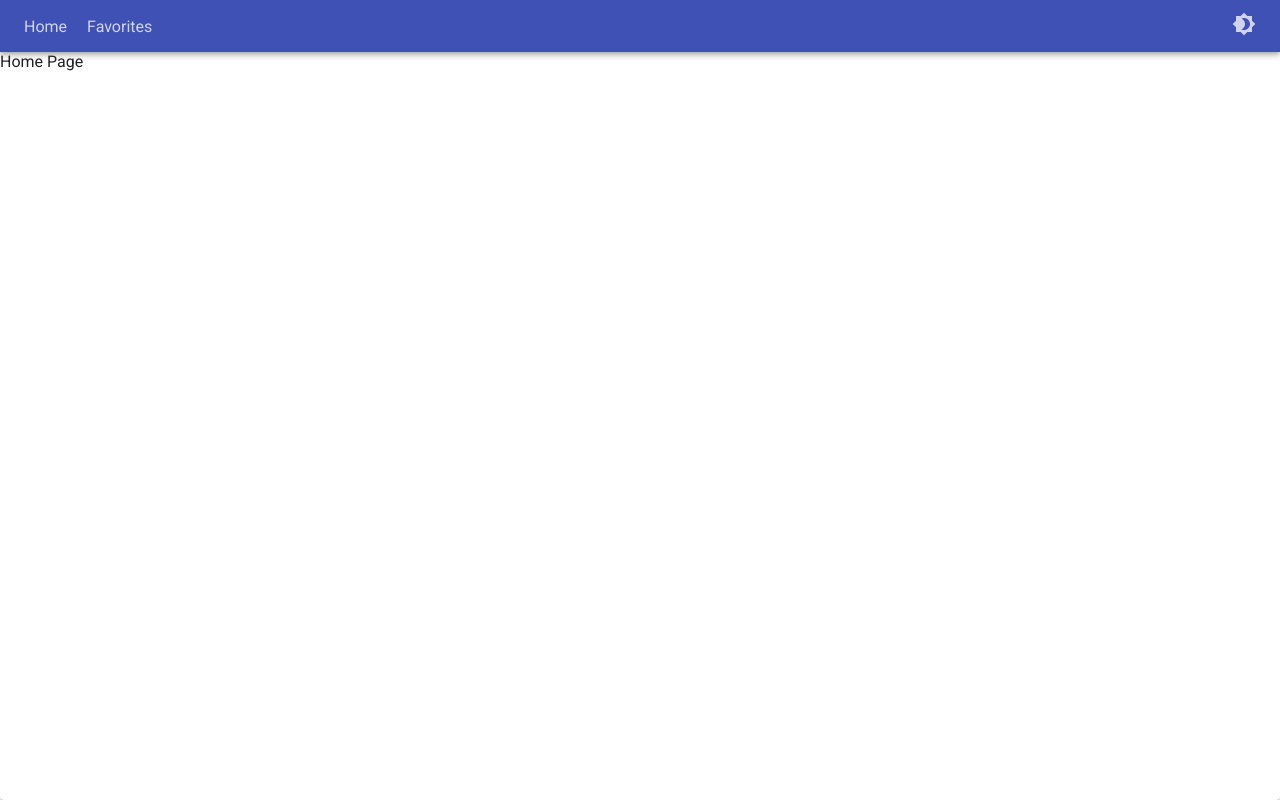
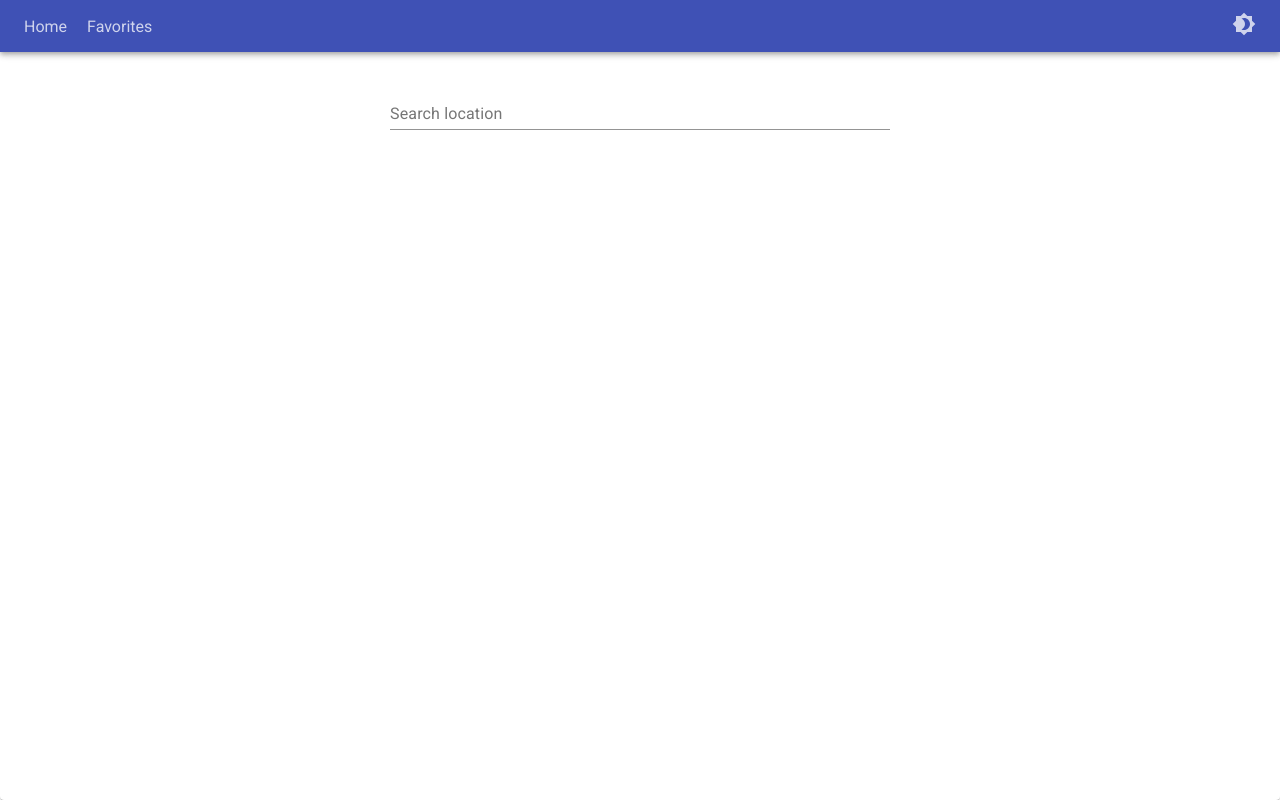
Before and after one commit to rzk666/Razi-Elbaz-9-11-20, a React (Create React App) app: page / in a window 1280 px wide. Built offline with nearby package versions, Linux system fonts and the light colour scheme.

Commit message:
[WIP] Added a the skeleton for the search /w throttling support

```diff
--- a/package.json
+++ b/package.json
@@ -5,6 +5,7 @@
   "dependencies": {
     "@material-ui/core": "^4.11.0",
     "@material-ui/icons": "^4.9.1",
+    "@material-ui/lab": "^4.0.0-alpha.56",
     "@testing-library/jest-dom": "^5.11.4",
     "@testing-library/react": "^11.1.0",
     "@testing-library/user-event": "^12.1.10",
@@ -19,6 +20,7 @@
     "redux-logger": "^3.0.6",
     "redux-thunk": "^2.3.0",
     "sass": "^1.29.0",
+    "underscore": "^1.11.0",
     "web-vitals": "^0.2.4"
   },
   "scripts": {
--- a/src/common/config.js
+++ b/src/common/config.js
@@ -11,7 +11,10 @@ const config = {
     protocol: SERVER_PROTOCOL,
   },
   api: {
-    url: `${SERVER_PROTOCOL}://${SERVER_HOST}/`,
+    url: `${SERVER_PROTOCOL}://${SERVER_HOST}`,
+  },
+  credentials: {
+    weatherApi: 'q4KARGiRRhZ409UDQrU8gdQAOgsaHnpS',
   },
 };
 
--- /dev/null
+++ b/src/components/Home/WeatherSearch.jsx
@@ -0,0 +1,72 @@
+import React, { useCallback, useEffect, useState } from 'react';
+// Components
+import { Autocomplete } from '@material-ui/lab';
+import { TextField, CircularProgress } from '@material-ui/core';
+// Utils
+import HttpRequest from '../../utils/HttpRequest';
+import { throttle } from 'underscore';
+// Config
+import config from '../../common/config';
+// Styles
+import styles from './WeatherSearch.module.scss';
+
+const searchCities = (query) => HttpRequest()({
+  method: 'get',
+  // This is the url for production
+  // url: `${config.api.url}/locations/v1/cities/autocomplete?apikey=${config.credentials.weatherApi}&q=${query}`,
+  url: 'https://testsh.free.beeceptor.com/getcities',
+});
+
+const WeatherSearch = ({ prop }) => {
+  const [options, setOptions] = useState([]);
+  const [loading, setLoading] = useState(false);
+  const [searchValue, setSearchValue] = useState('');
+  // This is throttling
+  const getCities = useCallback(throttle(async (searchValue) => {
+    setLoading(true);
+    const { data } = await searchCities(searchValue);
+    setOptions(data);
+    setLoading(false);
+  }, 250), []);
+
+  // ----- Use Effects ----- //
+  useEffect(() => {
+    if (!searchValue) {
+      setOptions([]);
+    } else {
+      getCities(searchValue);
+    }
+  }, [searchValue]);
+
+  return (
+    <Autocomplete
+      filterOptions={(x) => x}
+      fullWidth
+      variant="error"
+      options={options}
+      getOptionLabel={(option) => option.LocalizedName || ''}
+      onInputChange={(e, newValue) => setSearchValue(newValue)}
+      onChange={(e, newValue) => {
+        // Call server here getNewOptions(newValue);
+      }}
+      freeSolo
+      renderInput={(props) => (
+        <TextField
+          {...props}
+          label="Search location"
+          InputProps={{
+            ...props.InputProps,
+            endAdornment: (
+              <>
+                {loading ? <CircularProgress size={20} /> : null}
+                {props.InputProps.endAdornment}
+              </>
+            ),
+          }}
+        />
+      )}
+    />
+  );
+};
+
+export default WeatherSearch;
--- a/src/views/HomeView.jsx
+++ b/src/views/HomeView.jsx
@@ -1,12 +1,16 @@
 import React from 'react';
+// Components
+import WeatherSearch from '../components/Home/WeatherSearch';
 // styles
-import styles from './HomeView.scss';
+import styles from './HomeView.module.scss';
 
 const HomeView = ({
   weather,
 }) => (
   <div className={styles.wrapper}>
-    Home Page
+    <div className={styles.search_container}>
+      <WeatherSearch />
+    </div>
   </div>
 );
 
--- /dev/null
+++ b/src/views/HomeView.module.scss
@@ -0,0 +1,12 @@
+.wrapper{
+    display: flex;
+    flex-direction: column;
+    height: 100%;
+    width: 100%;
+    padding: 30px 0;
+    align-items: center;
+    .search_container{
+        width: 500px;
+        margin-bottom: 50px;
+    }
+}
--- a/src/views/HomeView.scss
+++ /dev/null
@@ -1,8 +0,0 @@
-.wrapper{
-    display: flex;
-    height: 100%;
-    width: 100%;
-    justify-content: center;
-    align-items: center;
-    background-color: red;
-}
```
Also changed, not shown: src/components/Home/WeatherSearch.module.scss (added), 2 other files (tests, documents, lock files or other folders).
